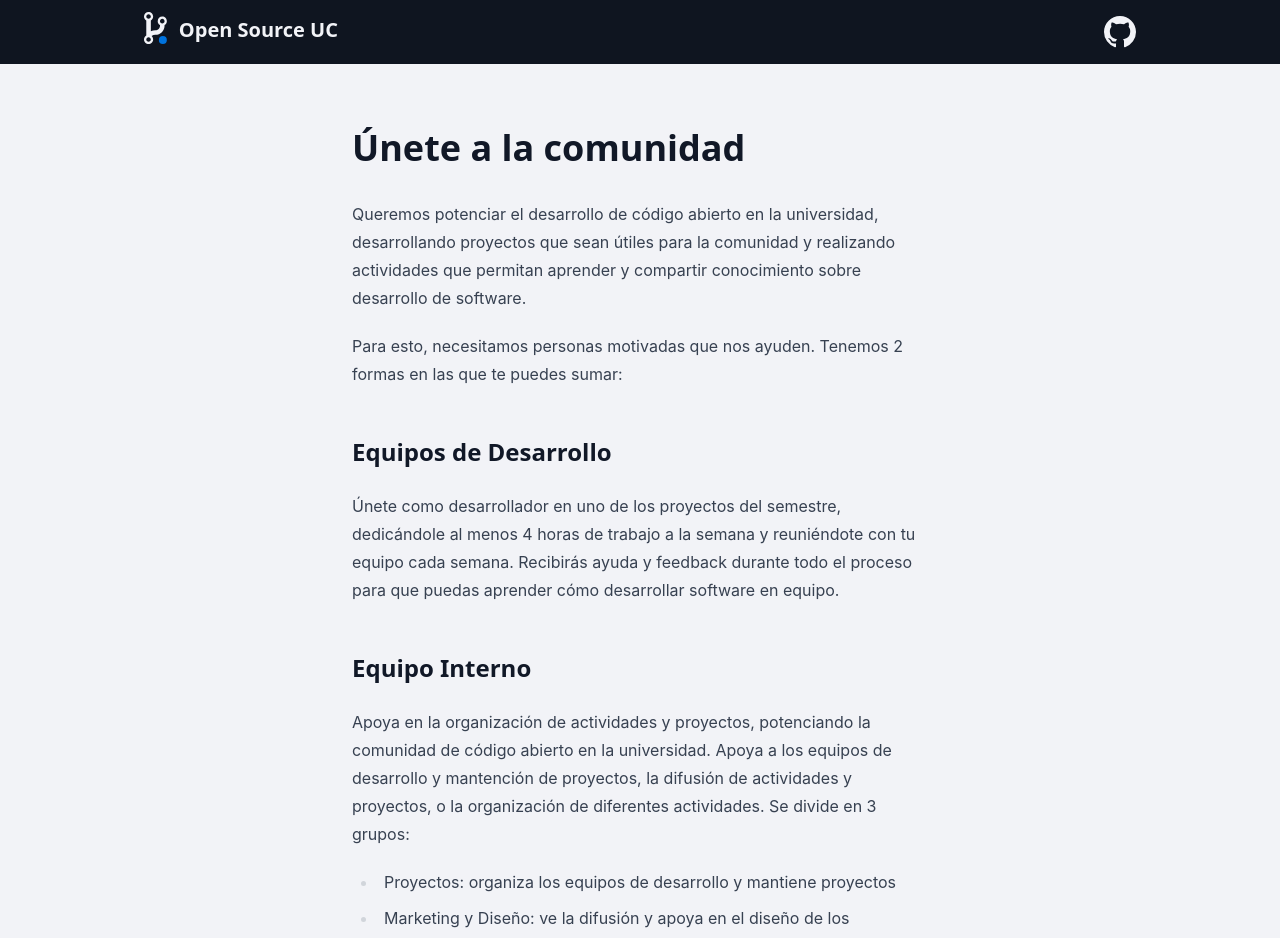
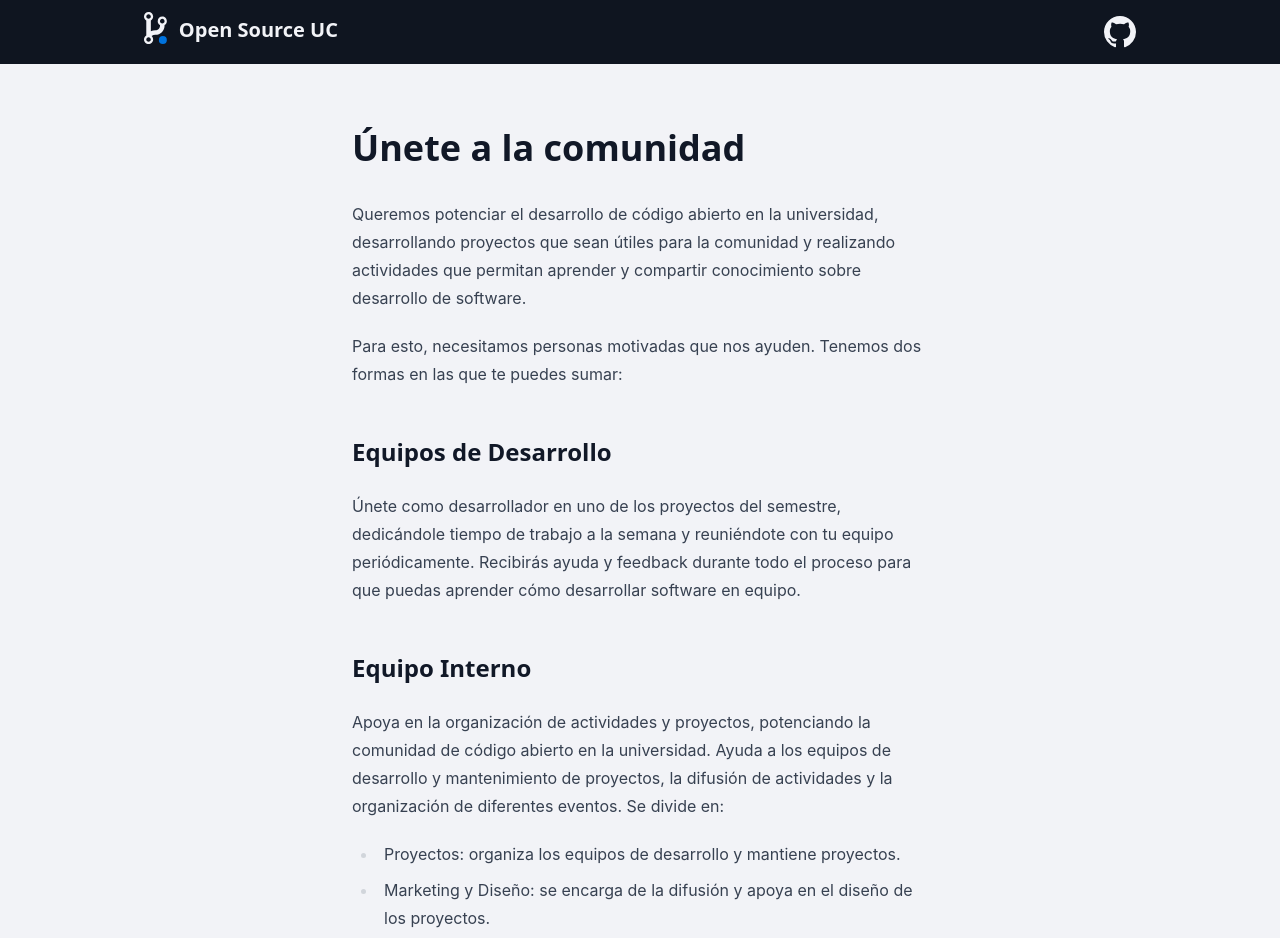
Before and after one commit to open-source-uc/osuc.dev, a SvelteKit app: page /join in a window 1280 px wide. Shown: the top 938 px of the page. Built offline with nearby package versions, Linux system fonts and the light colour scheme.

Commit message:
fix(join)

```diff
--- a/src/routes/join/+page.svelte
+++ b/src/routes/join/+page.svelte
@@ -15,27 +15,28 @@
 		conocimiento sobre desarrollo de software.
 	</p>
 	<p>
-		Para esto, necesitamos personas motivadas que nos ayuden. Tenemos 2 formas en las que te puedes
-		sumar:
+		Para esto, necesitamos personas motivadas que nos ayuden. Tenemos dos formas en las que te
+		puedes sumar:
 	</p>
 
 	<h2>Equipos de Desarrollo</h2>
 	<p>
-		Únete como desarrollador en uno de los proyectos del semestre, dedicándole al menos 4 horas de
-		trabajo a la semana y reuniéndote con tu equipo cada semana. Recibirás ayuda y feedback durante
-		todo el proceso para que puedas aprender cómo desarrollar software en equipo.
+		Únete como desarrollador en uno de los proyectos del semestre, dedicándole tiempo de trabajo a
+		la semana y reuniéndote con tu equipo periódicamente. Recibirás ayuda y feedback durante todo el
+		proceso para que puedas aprender cómo desarrollar software en equipo.
 	</p>
 
 	<h2>Equipo Interno</h2>
 	<p>
 		Apoya en la organización de actividades y proyectos, potenciando la comunidad de código abierto
-		en la universidad. Apoya a los equipos de desarrollo y mantención de proyectos, la difusión de
-		actividades y proyectos, o la organización de diferentes actividades. Se divide en 3 grupos:
+		en la universidad. Ayuda a los equipos de desarrollo y mantenimiento de proyectos, la difusión
+		de actividades y la organización de diferentes eventos. Se divide en:
 	</p>
 	<ul>
-		<li>Proyectos: organiza los equipos de desarrollo y mantiene proyectos</li>
-		<li>Marketing y Diseño: ve la difusión y apoya en el diseño de los proyectos</li>
+		<li>Proyectos: organiza los equipos de desarrollo y mantiene proyectos.</li>
+		<li>Marketing y Diseño: se encarga de la difusión y apoya en el diseño de los proyectos.</li>
 	</ul>
+
 	<div class="not-prose flex items-center gap-2">
 		<input type="checkbox" bind:checked class="w-5 h-5" id="joinCheckbox" />
 		<label for="joinCheckbox" class="text-primary-500 cursor-pointer">
```
